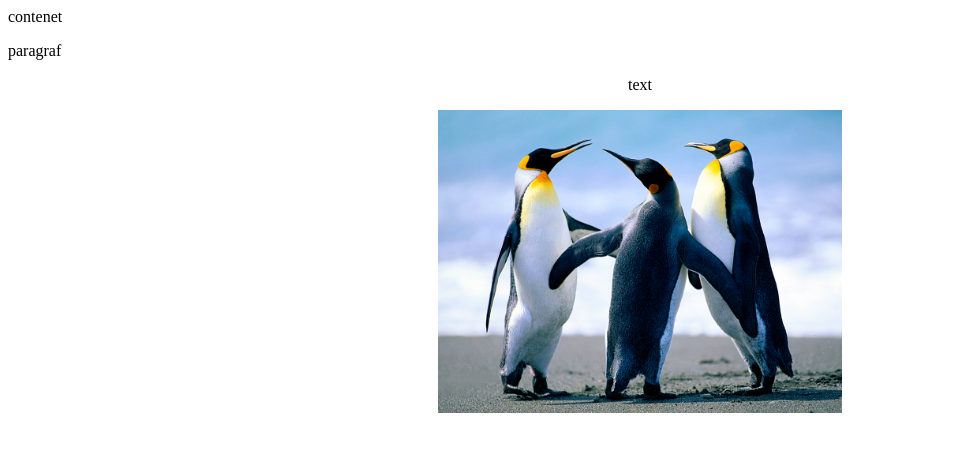
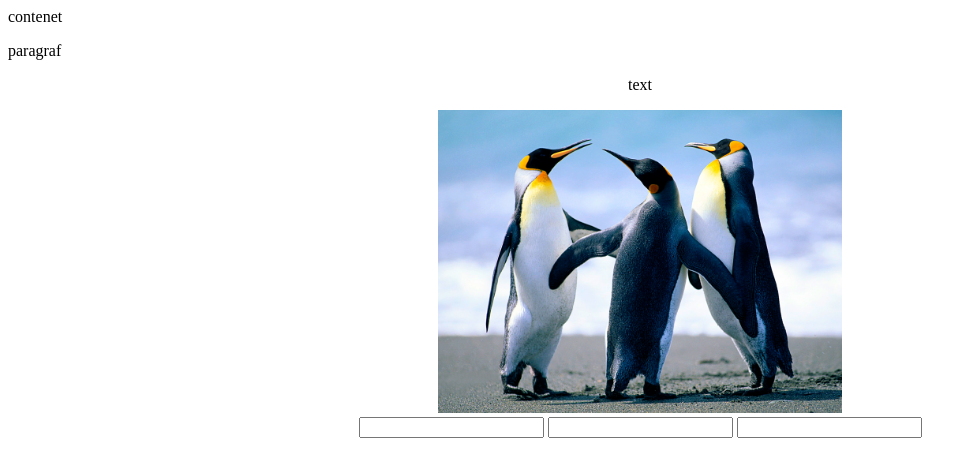
Before and after one commit to fery-firas/fery-firas.github.io, a plain HTML site: page index.html in a window 1280 px wide. Shown: the whole page, without its empty margins (0-977 px from the left). Drawn offline with Linux system fonts and the light colour scheme.

Commit message:
index test

```diff
--- a/index.html
+++ b/index.html
@@ -10,6 +10,12 @@
 	<center>
 	<p>text</p>
 	<img alt"Penguins" height="303" src="photo/Penguins.jpg">
+
+	<form action="action.php"></form>
+	<input mame="h1" type"txt"> </input>
+	<input mame="h3" type"txt"> </input>
+	<input  type"submit"> </input>
+
 	</center>
 </body>
 	</html>
```
